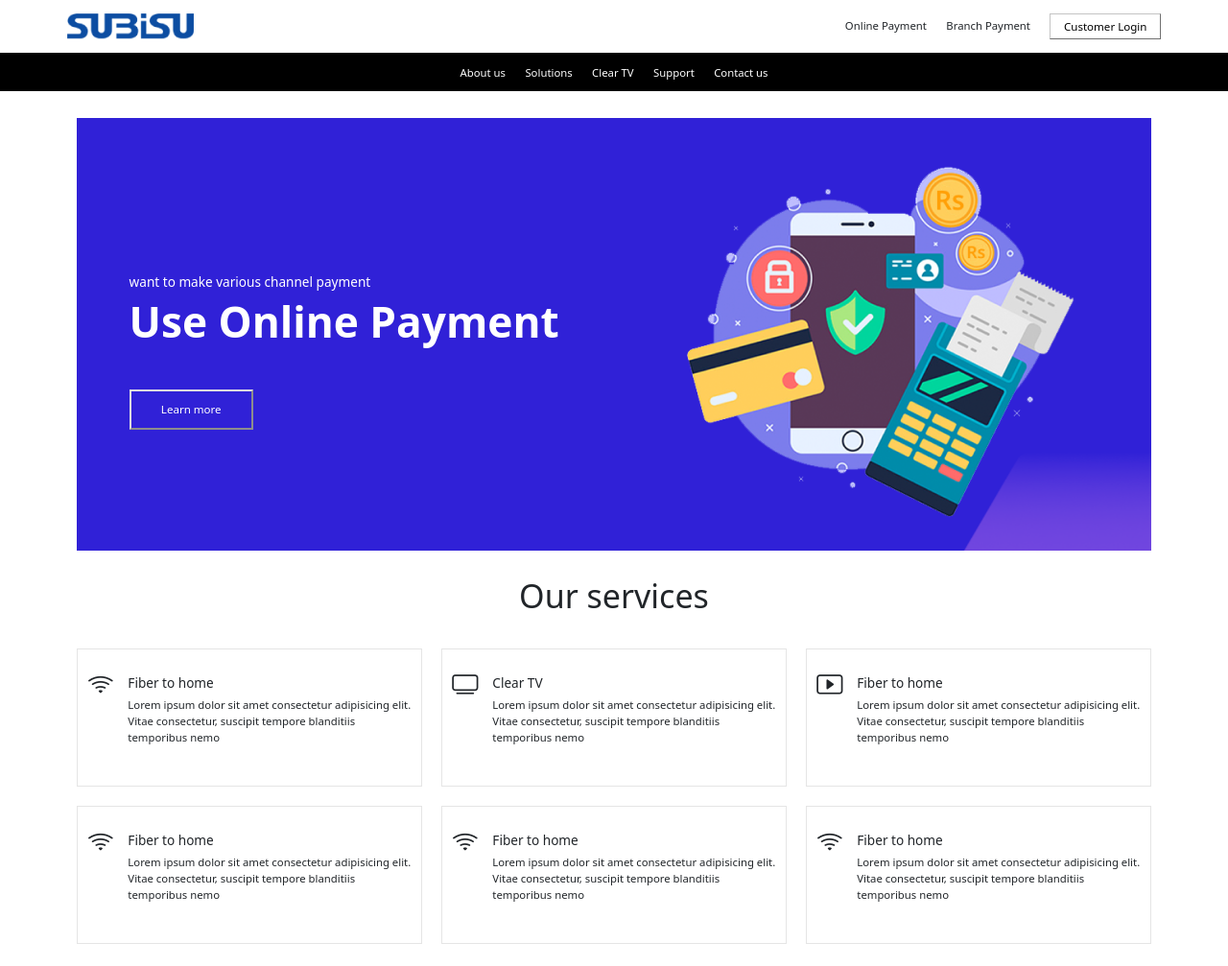
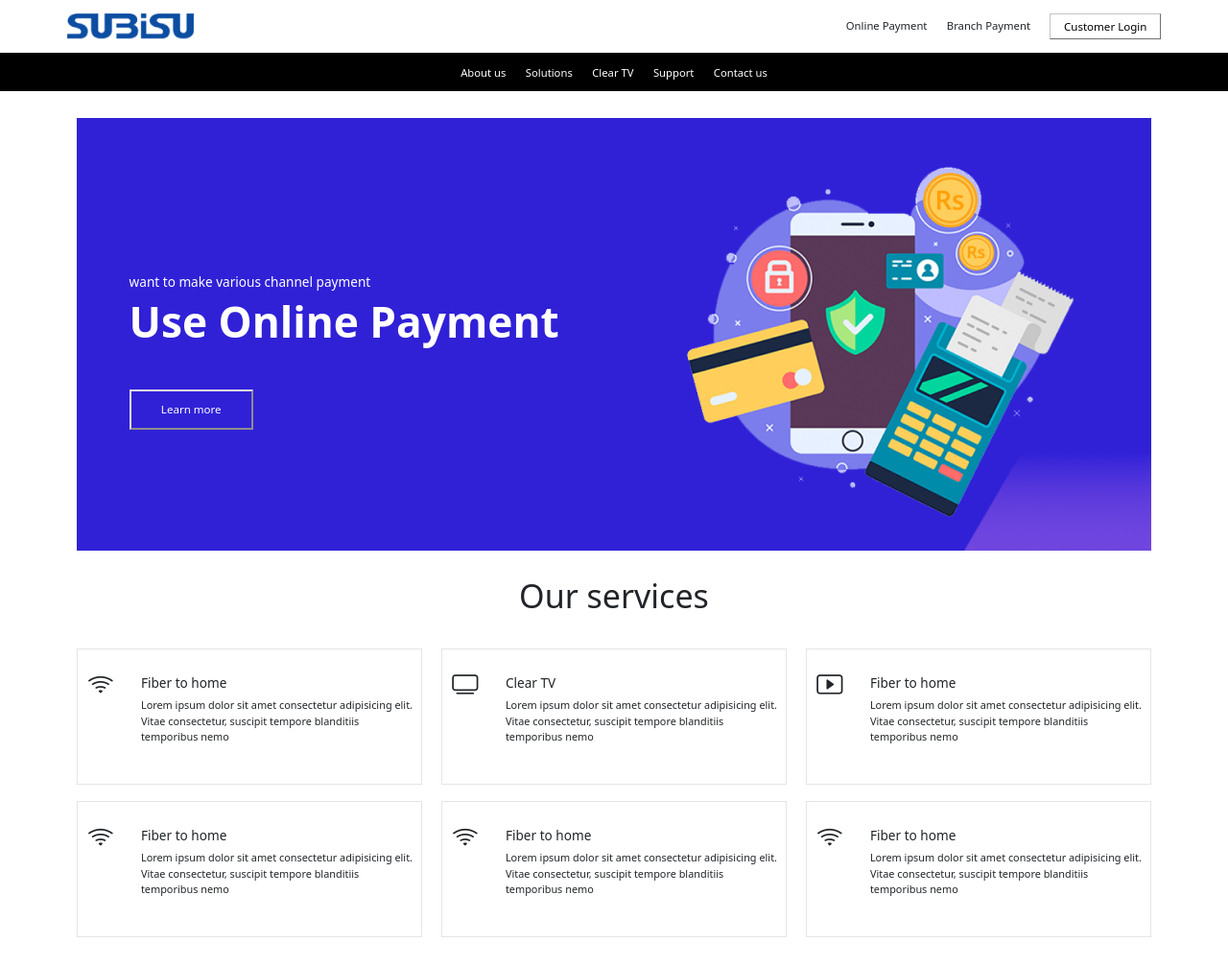
Before and after one commit to AsheshRanaGurung/wicc1st_assignment, a website built with Parcel: page index.html in a window 1280 px wide. Shown: the top 1007 px of the page at 96% size. Built offline with nearby package versions, Linux system fonts and the light colour scheme.

Commit message:
third  commit

```diff
--- a/scss/abstracts/_variables.scss
+++ b/scss/abstracts/_variables.scss
@@ -18,6 +18,7 @@ $header-button: #c4c4c4;
 $logoblue: #0000ff;
 $pink: #ff5a79;
 $yellow-56: #fec120;
+$caed-border: #e5e5e5;
 
 $red: #f44336;
 
@@ -43,5 +44,5 @@ $theme-colors: (
   "danger": $danger,
   // "light": $light,
   // "dark": $dark,
-  // "error": $red,,,,,,
+  // "error": $red,,,,,,,
 );
--- a/scss/base/_typography.scss
+++ b/scss/base/_typography.scss
@@ -1,6 +1,6 @@
-p{
-  @include rfs(13.33px);
-  font-weight:400;
+p {
+  @include rfs(0.8rem);
+  font-weight: 400;
 }
 // a{
 //   Font:Roboto;
--- a/scss/components/_cards.scss
+++ b/scss/components/_cards.scss
@@ -1,16 +1,16 @@
 .cards {
-  margin-bottom: 20px;
+  margin-bottom: 1.25rem;
   .card {
-    border: solid #e5e5e5;
-    border-width: 1px;
-    margin-bottom: 20px;
+    border: solid $caed-border;
+    border-width: 0.062rem;
+    margin-bottom: 1.25rem;
     display: flex;
-    // flex-direction: column;
+
     justify-content: space-around;
   }
   .card:hover {
     transition: all 0.7s ease;
-    box-shadow: 0 0 15px -8px black;
+    box-shadow: 0 0 0.93rem -0.5rem $black;
   }
   .card-body {
     margin-top: 4rem;
@@ -22,7 +22,7 @@
     font-size: 2rem;
   }
   .info {
-    padding: 2rem 0rem;
+    padding: 2rem 0 2rem 1rem;
   }
 }
 
@@ -30,6 +30,3 @@
   text-align: center;
   padding: 2rem;
 }
-// .right {
-//   margin-left: 20%;
-// }
--- a/scss/components/_contact.scss
+++ b/scss/components/_contact.scss
@@ -18,7 +18,7 @@
   }
   .btn-secondary {
     position: right;
-    background-color: #f09b11;
+    background-color: $yellow-56;
     color: $white;
     border-radius: 1rem;
     padding: 0.5rem 1rem;
--- a/scss/components/_header.scss
+++ b/scss/components/_header.scss
@@ -6,7 +6,7 @@
   .btn-solid {
     background-color: transparent;
     padding: 0.3rem 1rem;
-    border-width: 1px;
+    border-width: 0.06rem;
     border-color: $header-button;
   }
   .btn:hover {
@@ -23,6 +23,6 @@
   }
   a {
     font-weight: 400;
-    @include rfs(13.33px);
+    @include rfs(0.83rem);
   }
 }
--- a/scss/components/_nav.scss
+++ b/scss/components/_nav.scss
@@ -24,7 +24,7 @@
 
     .navbar-item {
       color: $white;
-      @include rfs(13.33px);
+      @include rfs(0.83rem);
     }
   }
 }
--- a/scss/components/_support.scss
+++ b/scss/components/_support.scss
@@ -9,7 +9,7 @@
   .support-info {
     color: $white;
     padding-top: 1.37rem;
-    font-size: 13.33px;
+    font-size: 0.83rem;
     text-align: center;
     margin-bottom: 3rem;
   }
```
Also changed, not shown: style.css.
